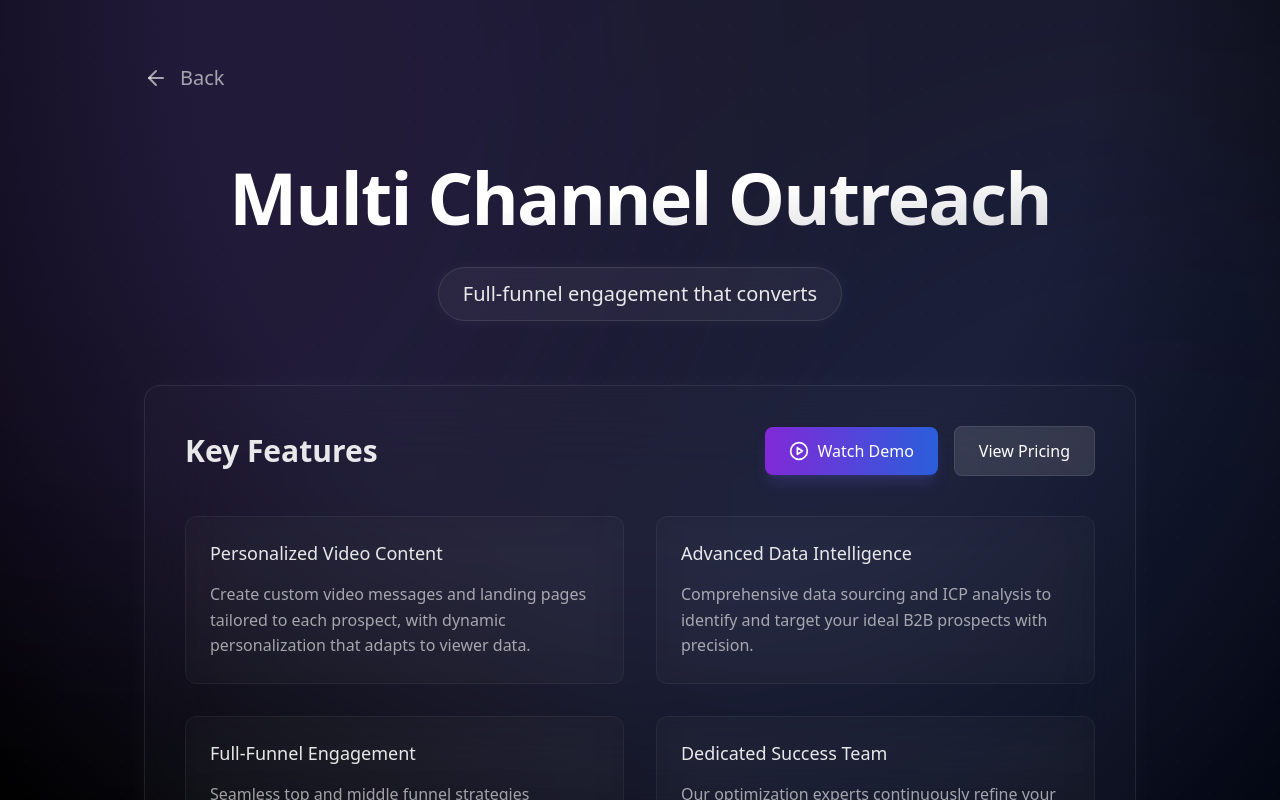
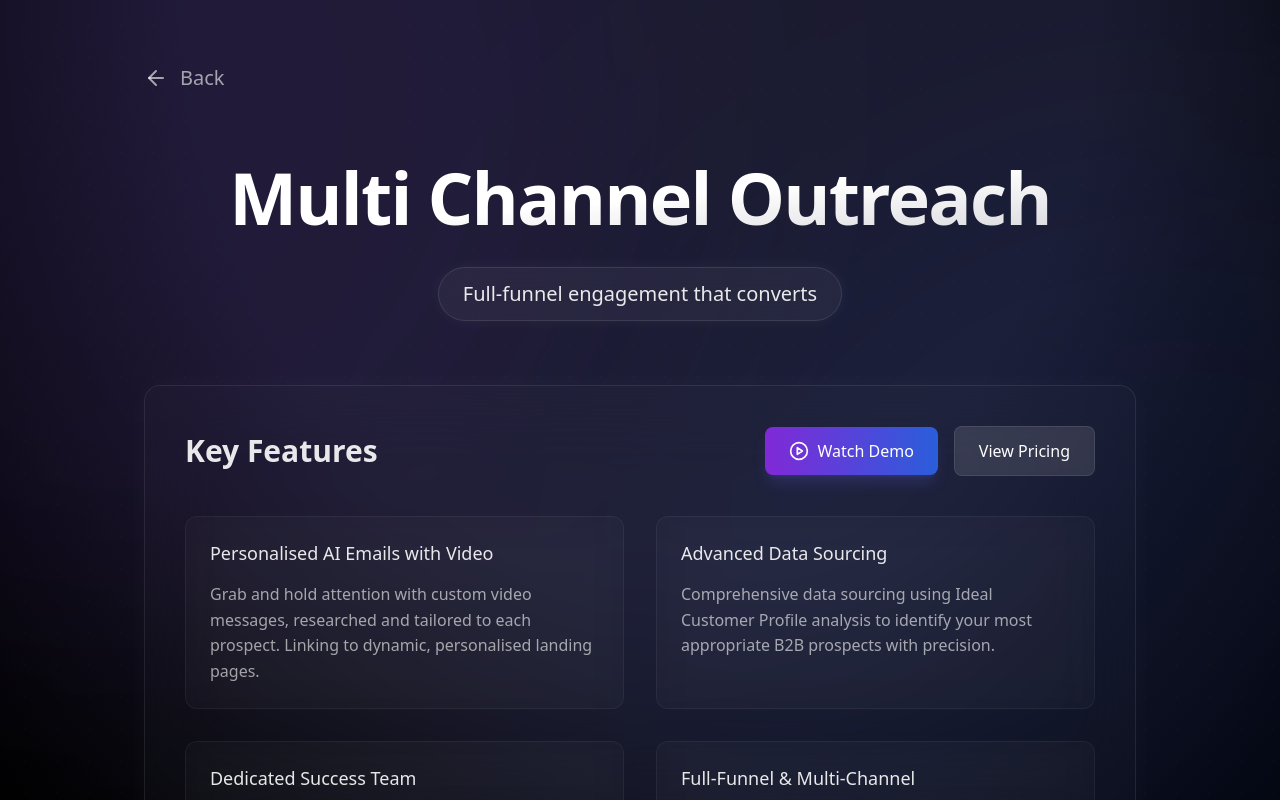
Before and after one commit to sixtyseconds/sales-demo, a React (Vite) app: page / in a window 1280 px wide. Both pictures are taken after a click on the element 332 px from the left and 459 px from the top of the page. Built offline with nearby package versions, Linux system fonts and the light colour scheme.

Commit message:
feat: Update feature pages with new content and improve compatibility information

```diff
--- a/src/components/ModernShowcase.jsx
+++ b/src/components/ModernShowcase.jsx
@@ -52,22 +52,26 @@ const ModernShowcase = () => {
       subtext: 'AI-Powered lead generation & nurturing',
       features: [
         {
-          title: 'Personalized Video Content',
-          description: 'Create custom video messages and landing pages tailored to each prospect, with dynamic personalization that adapts to viewer data.'
+          title: 'Personalised AI Emails with Video',
+          description: 'Grab and hold attention with custom video messages, researched and tailored to each prospect. Linking to dynamic, personalised landing pages.'
         },
         {
-          title: 'Advanced Data Intelligence',
-          description: 'Comprehensive data sourcing and ICP analysis to identify and target your ideal B2B prospects with precision.'
-        },
-        {
-          title: 'Full-Funnel Engagement',
-          description: 'Seamless top and middle funnel strategies including email outreach, retargeting, and paid advertising for consistent engagement.'
+          title: 'Advanced Data Sourcing',
+          description: 'Comprehensive data sourcing using Ideal Customer Profile analysis to identify your most appropriate B2B prospects with precision.'
         },
         {
           title: 'Dedicated Success Team',
-          description: 'Our optimization experts continuously refine your campaigns using data-driven insights and industry best practices.'
+          description: 'Our internal optimisation experts continuously refine and improve your campaigns using data-driven insights and industry leading practices.'
+        },
+        {
+          title: 'Full-Funnel & Multi-Channel',
+          description: 'Seamless top and middle funnel strategies that utilise email outreach, paid advertising and smart retargeting for consistent engagement.'
         }
       ],
+      additionalInfo: {
+        integration: 'All of this feeds automatically into your CRM, live notifications and our live Analytics Dashboard.',
+        compatibility: 'Works hand-in-hand with our Personalised Landing Pages and Bespoke Content Creation.'
+      },
       solutions: ['outreach-solution']
     },
     {
@@ -75,53 +79,59 @@ const ModernShowcase = () => {
       title: 'Personalised Landing Pages',
       icon: <Globe className="w-8 h-8" />,
       color: 'bg-gradient-to-br from-[#2A5EDB]/40 to-[#4C7AE6]/40 hover:from-[#2A5EDB] hover:to-[#4C7AE6]',
-      description: 'Dynamic pages that adapt to each visitor',
+      description: 'Dynamic pages that adapt to every visitor',
       subtext: 'Real-time personalization engine',
       features: [
         {
-          title: 'Intelligent Personalization',
-          description: 'Pages dynamically adapt to each visitor using real-time data, company information, and behavioral insights to create a truly personalized experience.'
+          title: 'Intelligent Personalisation',
+          description: 'Pages dynamically adapt to each visitor using real-time data, company information and behavioural insights to create a truly personalised experience for every visitor.'
         },
         {
           title: 'Custom Video Integration',
-          description: 'Embed personalized videos that speak directly to your prospect, featuring their name, company details, and tailored messaging with AI-powered voiceovers.'
+          description: 'Embed quality, personalised videos that speak directly to your prospect, featuring their name and tailored messaging and voiceovers.'
         },
         {
-          title: 'Smart Content Engine',
-          description: 'Our AI automatically selects and displays the most relevant case studies, testimonials, and product features based on the visitor\'s industry and role.'
+          title: 'Dynamic AI Voiceovers',
+          description: 'Our AI automatically crafts custom voiceovers to hold viewer engagement and send messages that truly resonate.'
         },
         {
           title: 'Advanced Analytics & Testing',
-          description: 'Built-in A/B testing and detailed analytics help optimize your pages, while real-time tracking shows exactly how prospects engage with your content.'
+          description: 'Our pages feature built-in user analytics with real time tracking to show exactly how prospects engage with your content.'
         }
       ],
+      additionalInfo: {
+        compatibility: 'Works hand-in-hand with our Multi Channel Outreach and Bespoke Content Creation.'
+      },
       solutions: ['landing-solution']
     },
     {
       id: 'content',
-      title: 'Create More Content',
+      title: 'Bespoke Video Content',
       icon: <FileVideo className="w-8 h-8" />,
       color: 'bg-gradient-to-br from-[#03AD9C]/40 to-[#06C4B0]/40 hover:from-[#03AD9C] hover:to-[#06C4B0]',
       description: 'Scale your video content effortlessly',
       subtext: 'AI-powered video automation',
       features: [
         {
-          title: 'Autonomous Content AI',
-          description: 'Our AI agent automatically monitors your website and creates brand-aligned videos from your content using pre-approved templates vetted by your marketing team.'
+          title: 'Bespoke Video Production',
+          description: 'Our expert in-house media team are on hand to craft incredible videos for adverts, product explainers and motion graphics to elevate your brand.'
         },
         {
-          title: 'Developer-Friendly API',
-          description: 'Integrate video creation directly into your workflow with our robust API. Generate, customize, and retrieve videos programmatically for seamless automation.'
+          title: 'Autonomous Content AI',
+          description: 'Our AI agent automatically monitors your website and creates brand-aligned videos using pre-approved templates vetted by your marketing team.'
         },
         {
-          title: 'Smart Template System',
-          description: 'Mix and match from hundreds of pre-built segments to create unique videos in minutes. All templates maintain brand consistency while allowing for creative flexibility.'
+          title: 'Smart Rebuildable Template System',
+          description: 'Mix and match from our pre-built templates to create unique videos in minutes. All templates merge brand consistency with creative flexibility.'
         },
         {
-          title: 'Enterprise Production Suite',
-          description: 'Access professional production tools, cloud rendering for bulk creation, and our expert team for custom animations and voiceovers that elevate your brand.'
+          title: 'Developer Friendly API',
+          description: 'Integrate video creation directly into your workflows with our robust API. Generate, customise and retrieve videos programmatically for seamless automation.'
         }
       ],
+      additionalInfo: {
+        compatibility: 'Works hand-in-hand with our Multi Channel Outreach and our Personalised Landing Pages.'
+      },
       solutions: ['content-solution']
     },
     {
@@ -1029,6 +1039,31 @@ const ModernShowcase = () => {
                           </motion.div>
                         ))}
                       </div>
+
+                      {/* Additional Information Section */}
+                      {(selectedChallenge.additionalInfo?.integration || selectedChallenge.additionalInfo?.compatibility) && (
+                        <motion.div
+                          initial={{ opacity: 0, y: 20 }}
+                          animate={{ opacity: 1, y: 0 }}
+                          transition={{ delay: 0.6 }}
+                          className="space-y-6"
+                        >
+                          {selectedChallenge.additionalInfo.integration && (
+                            <div className="p-6 rounded-xl bg-white/[0.02] border border-white/[0.05] backdrop-blur-xl">
+                              <p className="text-white/80 text-lg leading-relaxed">
+                                {selectedChallenge.additionalInfo.integration}
+                              </p>
+                            </div>
+                          )}
+                          {selectedChallenge.additionalInfo.compatibility && (
+                            <div className="p-6 rounded-xl bg-gradient-to-br from-white/[0.02] to-white/[0.04] border border-white/[0.05] backdrop-blur-xl">
+                              <p className="text-white/80 text-lg leading-relaxed">
+                                {selectedChallenge.additionalInfo.compatibility}
+                              </p>
+                            </div>
+                          )}
+                        </motion.div>
+                      )}
                     </div>
                   </motion.div>
                 </div>
```
